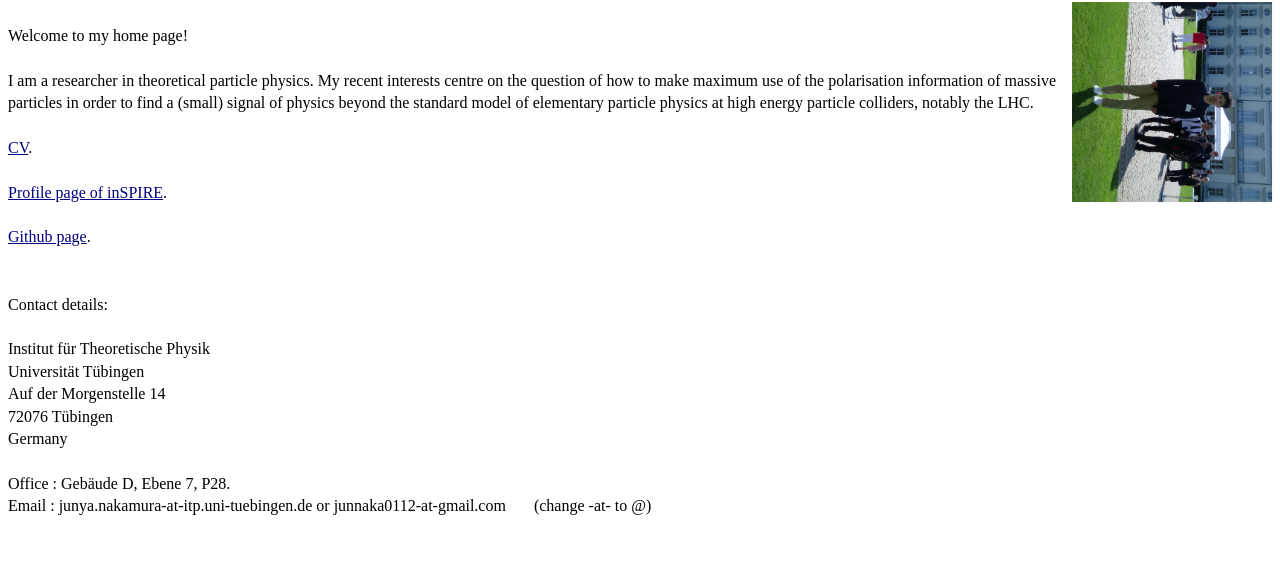
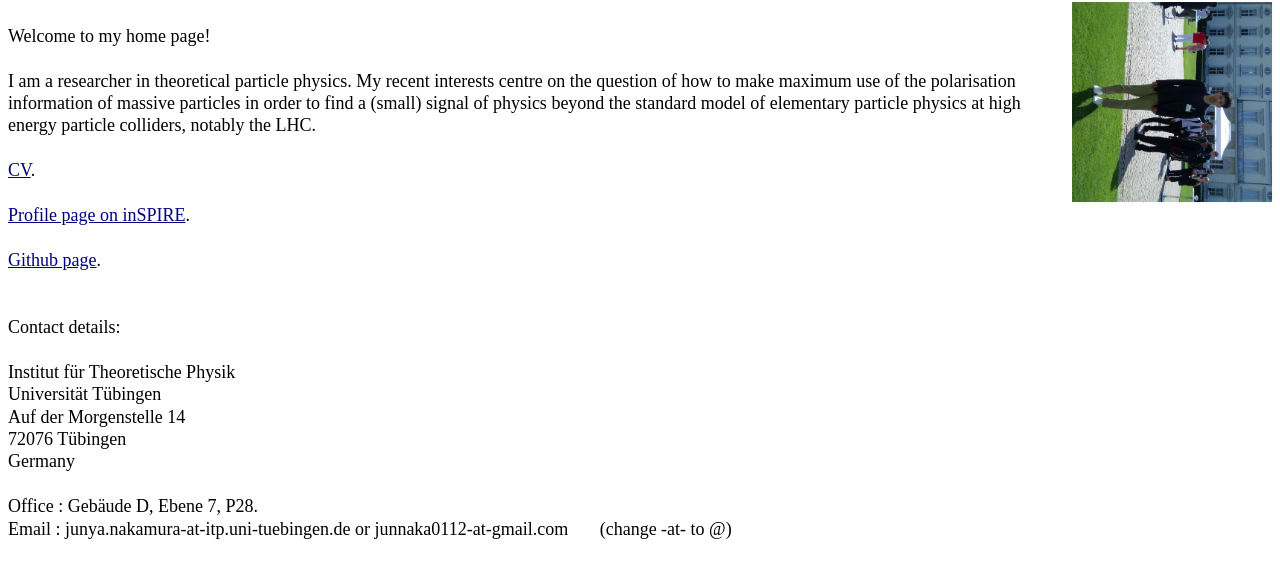
Before and after one commit to junnaka51/junnaka51.github.io, a plain HTML site: page index.html in a window 1280 px wide. Shown: the part 48-626 px from the top of the page. Drawn offline with Linux system fonts and the light colour scheme.

Commit message:
Initial commit

```diff
--- a/index.html
+++ b/index.html
@@ -43,6 +43,8 @@ body {line-height: 140%;}
 
 <img src="photo-jn.JPG" width="200" align="right" style="transform: rotate(90deg);">
 
+<font  size="4">
+
 <Br>Welcome to my home page!
 <Br>
 <Br>I am a researcher in theoretical particle physics. My recent interests centre on the question of how to make maximum use of the polarisation information of massive particles in order to find a (small) signal of physics beyond the standard model of elementary particle physics at high energy particle colliders, notably the LHC.<Br>
@@ -50,7 +52,7 @@ body {line-height: 140%;}
 <a href="cv.html" target="_blank">CV</a>.
 <Br>
 <Br>
-<a href="https://inspirehep.net/author/profile/J.Nakamura.1" target="_blank">Profile page of inSPIRE</a>.
+<a href="https://inspirehep.net/author/profile/J.Nakamura.1" target="_blank">Profile page on inSPIRE</a>.
 
 <Br>
 <Br>
@@ -72,7 +74,7 @@ body {line-height: 140%;}
 <Br>Email : junya.nakamura-at-itp.uni-tuebingen.de or junnaka0112-at-gmail.com &nbsp;&nbsp;&nbsp;&nbsp;&nbsp; (change -at- to @)
 
 
-
+</font>
 
 
 
```
